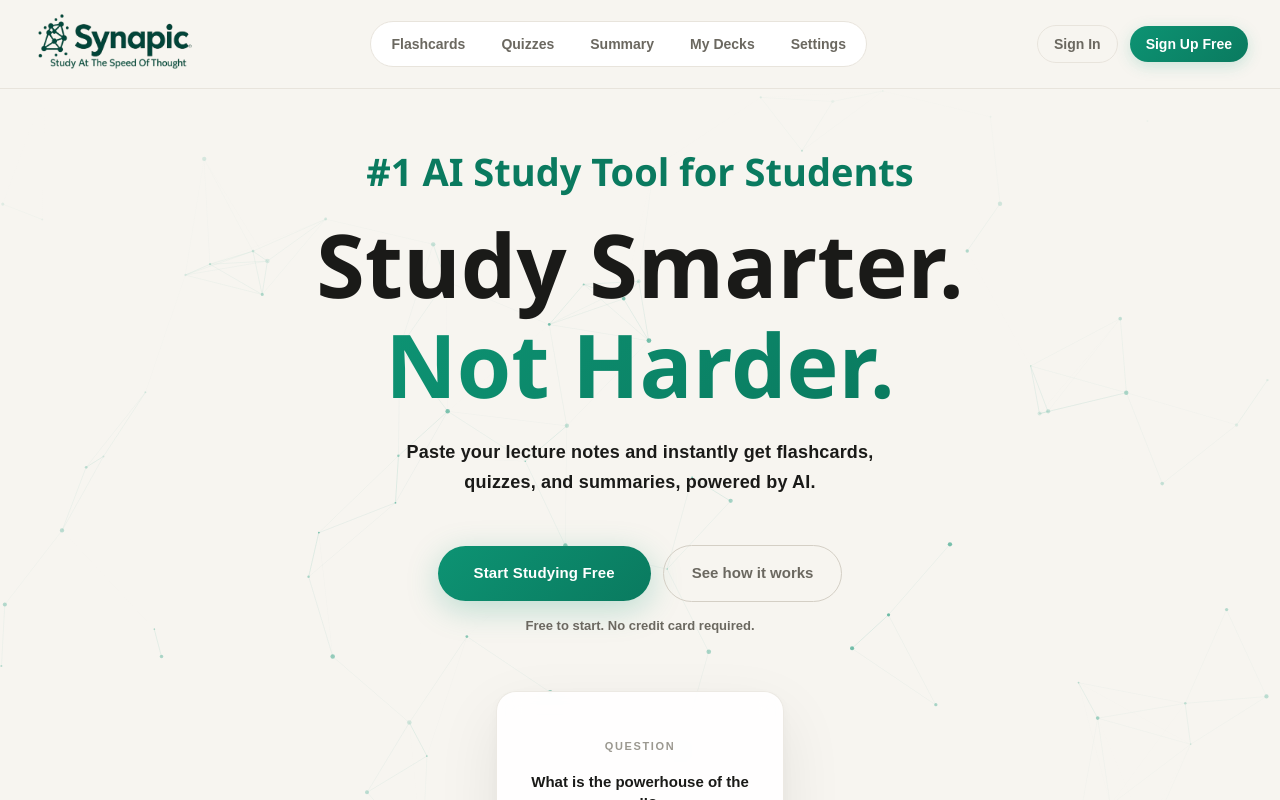
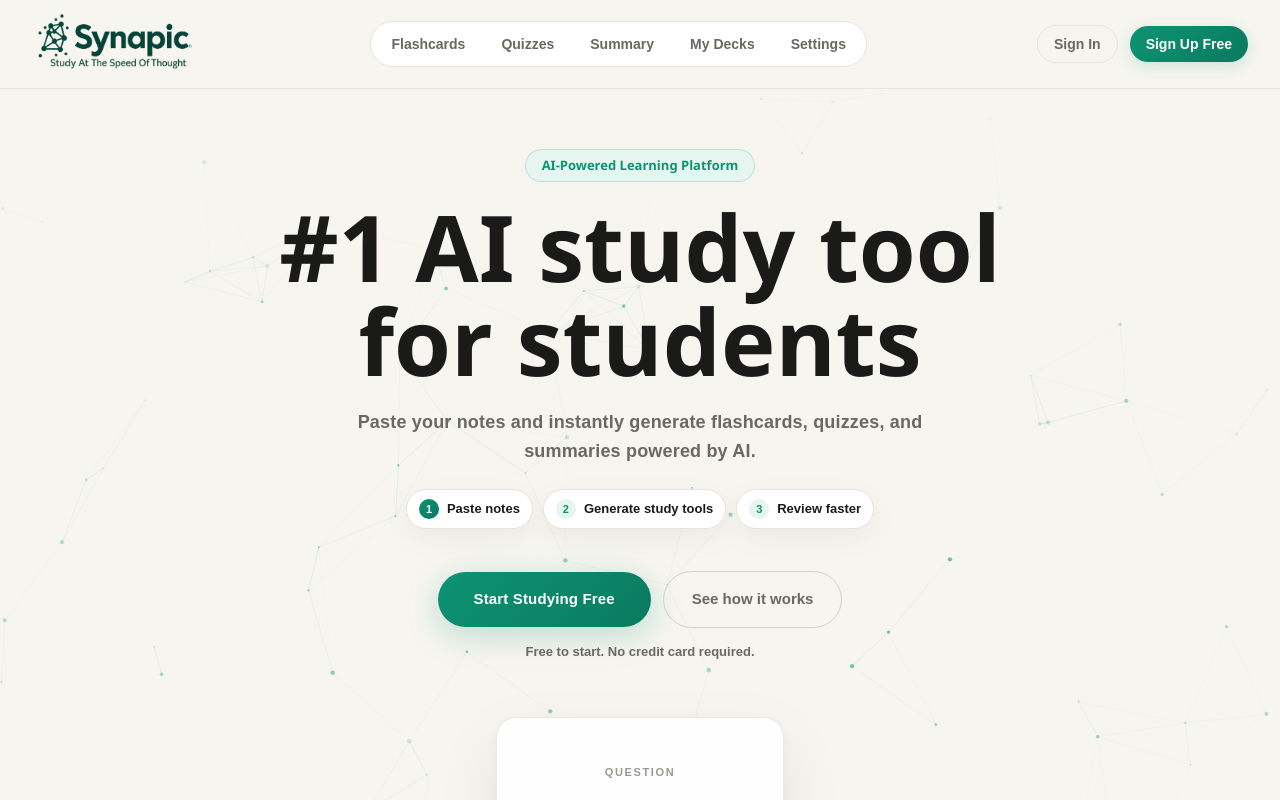
Before and after one commit to PlasmaAxe/Synapic---Your-AI-Study-Assistant, a React (Vite) app in the folder frontend/: page / in a window 1280 px wide. Shown: the top 800 px of the page. Built offline with nearby package versions, Linux system fonts and the light colour scheme.

Commit message:
Frontend update, styling, animations, more

```diff
--- a/frontend/src/App.jsx
+++ b/frontend/src/App.jsx
@@ -1,6 +1,6 @@
 import { useState, useEffect, useCallback, useRef } from 'react'
 import axios from 'axios'
-import { motion, AnimatePresence, useMotionValue, useSpring, useInView, useTransform } from 'framer-motion'
+import { motion, AnimatePresence, useMotionValue, useSpring, useInView, useTransform, useReducedMotion } from 'framer-motion'
 import synapicLogo from './assets/synapicLogo1.png'
 import { supabase } from './supabase'
 import Authentication from './Authentication'
@@ -99,6 +99,20 @@ const cardVariant = {
   transition: { duration: 0.3, ease: 'easeOut' }
 }
 
+const studyFlipTransition = {
+  type: 'spring',
+  stiffness: 150,
+  damping: 24,
+  mass: 0.75,
+}
+
+const cardSwapTransition = {
+  opacity: { duration: 0.16, ease: 'easeOut' },
+  y: { duration: 0.2, ease: [0.16, 1, 0.3, 1] },
+  scale: { duration: 0.2, ease: [0.16, 1, 0.3, 1] },
+  rotateY: studyFlipTransition,
+}
+
 // ── Cursor glow ───────────────────────────────────────────────
 // Renders a soft teal radial light that follows the mouse with spring lag
 function CursorGlow() {
@@ -374,6 +388,7 @@ function MockCard() {
 function Landing({ onEnter, onSelectTab, activeTab, onAuth, user, onSignOut }) {
   const scrollY = useMotionValue(0)
   const heroRef = useRef(null)
+  const whatSynapicDoesRef = useRef(null)
 
   // Parallax: hero content moves up slower than scroll
   useEffect(() => {
@@ -384,6 +399,13 @@ function Landing({ onEnter, onSelectTab, activeTab, onAuth, user, onSignOut }) {
 
   const heroY = useTransform(scrollY, [0, 600], [0, -120])
   const heroOpacity = useTransform(scrollY, [0, 620, 1080], [1, 1, 0])
+
+  const scrollToWhatSynapicDoes = () => {
+    whatSynapicDoesRef.current?.scrollIntoView({
+      behavior: 'smooth',
+      block: 'start',
+    })
+  }
 
   const features = [
     {
@@ -611,16 +633,19 @@ function Landing({ onEnter, onSelectTab, activeTab, onAuth, user, onSignOut }) {
             animate={{ opacity: 1, y: 0 }}
             transition={{ duration: 0.6, delay: 0.1 }}
             style={{
-              marginBottom: '26px',
-              maxWidth: '760px',
+              marginBottom: '18px',
+              padding: '9px 16px',
+              borderRadius: '999px',
+              background: C.accentLight,
+              border: `1px solid ${C.accent}30`,
               fontFamily: '"Segoe UI", Arial, Helvetica, sans-serif',
-              fontSize: 'clamp(22px, 3.4vw, 38px)',
+              fontSize: '13px',
               fontWeight: 800,
-              lineHeight: 1.16,
-              color: C.accentDark,
+              lineHeight: 1,
+              color: C.accent,
               letterSpacing: 0,
             }}>
-            #1 AI Study Tool for Students
+            AI-Powered Learning Platform
           </motion.div>
 
           {/* Headline */}
@@ -629,47 +654,71 @@ function Landing({ onEnter, onSelectTab, activeTab, onAuth, user, onSignOut }) {
             animate={{ opacity: 1, y: 0 }}
             transition={{ duration: 0.8, delay: 0.2, ease: [0.16, 1, 0.3, 1] }}
             style={{
-              fontSize: 'clamp(48px, 8vw, 88px)',
+              fontSize: 'clamp(46px, 7.8vw, 92px)',
               fontWeight: 850,
-              lineHeight: 1.04,
+              lineHeight: 1.02,
               letterSpacing: 0,
               color: C.text,
-              marginBottom: '8px',
+              maxWidth: '860px',
+              marginBottom: '20px',
               fontFamily: '"Segoe UI", Arial, Helvetica, sans-serif',
             }}>
-            Study Smarter.
-          </motion.h1>
-          <motion.h1
-            initial={{ opacity: 0, y: 24 }}
-            animate={{ opacity: 1, y: 0 }}
-            transition={{ duration: 0.8, delay: 0.3, ease: [0.16, 1, 0.3, 1] }}
-            style={{
-              fontSize: 'clamp(48px, 8vw, 88px)',
-              fontWeight: 850,
-              lineHeight: 1.04,
-              letterSpacing: 0,
-              fontFamily: '"Segoe UI", Arial, Helvetica, sans-serif',
-              background: C.accentGrad,
-              WebkitBackgroundClip: 'text',
-              WebkitTextFillColor: 'transparent',
-              marginBottom: '28px',
-            }}>
-            Not Harder.
+            #1 AI study tool for students
           </motion.h1>
 
           <motion.p
             initial={{ opacity: 0, y: 16 }}
             animate={{ opacity: 1, y: 0 }}
+            transition={{ duration: 0.7, delay: 0.35 }}
+            style={{
+              fontSize: '18px', color: C.textMuted,
+              maxWidth: '620px', lineHeight: 1.65,
+              marginBottom: '22px', letterSpacing: '0.01em',
+              fontWeight: 600,
+            }}>
+            Paste your notes and instantly generate flashcards, quizzes, and summaries powered by AI.
+          </motion.p>
+
+          <motion.div
+            initial={{ opacity: 0, y: 14 }}
+            animate={{ opacity: 1, y: 0 }}
             transition={{ duration: 0.7, delay: 0.45 }}
             style={{
-              fontSize: '18px', color: C.text,
-              maxWidth: '480px', lineHeight: 1.65,
-              marginBottom: '48px', letterSpacing: '0.01em',
-              fontWeight: 600,
-            }}>
-            Paste your lecture notes and instantly get flashcards, quizzes,
-            and summaries, powered by AI.
-          </motion.p>
+              display: 'flex',
+              gap: '10px',
+              flexWrap: 'wrap',
+              justifyContent: 'center',
+              marginBottom: '42px',
+            }}>
+            {['Paste notes', 'Generate study tools', 'Review faster'].map((step, idx) => (
+              <div key={step} style={{
+                display: 'flex',
+                alignItems: 'center',
+                gap: '8px',
+                padding: '9px 12px',
+                borderRadius: '999px',
+                background: C.bgCard,
+                border: `1px solid ${C.border}`,
+                boxShadow: `0 10px 30px ${C.text}0D`,
+              }}>
+                <span style={{
+                  width: '20px',
+                  height: '20px',
+                  borderRadius: '50%',
+                  background: idx === 0 ? C.accentGrad : C.accentLight,
+                  color: idx === 0 ? 'white' : C.accent,
+                  display: 'flex',
+                  alignItems: 'center',
+                  justifyContent: 'center',
+                  fontSize: '11px',
+                  fontWeight: 900,
+                }}>
+                  {idx + 1}
+                </span>
+                <span style={{ color: C.text, fontSize: '13px', fontWeight: 800 }}>{step}</span>
+              </div>
+            ))}
+          </motion.div>
 
           {/* CTA buttons */}
           <motion.div
@@ -690,7 +739,7 @@ function Landing({ onEnter, onSelectTab, activeTab, onAuth, user, onSignOut }) {
               }}>
               Start Studying Free
             </motion.button>
-            <button onClick={onEnter} style={{
+            <button onClick={scrollToWhatSynapicDoes} style={{
               padding: '16px 28px', borderRadius: '100px',
               background: 'transparent', border: `1.5px solid ${C.borderStrong}`,
               fontSize: '15px', fontWeight: 600, color: C.textMuted, cursor: 'pointer',
@@ -786,7 +835,7 @@ function Landing({ onEnter, onSelectTab, activeTab, onAuth, user, onSignOut }) {
       <div style={{ maxWidth: '1100px', margin: '0 auto', padding: '72px 40px 120px' }}>
 
         <ScrollReveal>
-          <div style={{ marginBottom: '72px', maxWidth: '600px' }}>
+          <div ref={whatSynapicDoesRef} style={{ marginBottom: '72px', maxWidth: '600px', scrollMarginTop: '96px' }}>
             <p style={{ fontSize: '11px', fontWeight: 700, letterSpacing: '0.15em', textTransform: 'uppercase', color: C.accent, marginBottom: '16px' }}>
               What Synapic does
             </p>
@@ -1072,9 +1121,28 @@ function Toast({ message, onClose }) {
       animate={{ opacity: 1, y: 0, scale: 1 }}
       exit={{ opacity: 0, y: 20, scale: 0.95 }}
       className="fixed bottom-6 right-6 px-5 py-3 rounded-2xl shadow-2xl text-sm font-medium z-50 flex items-center gap-3"
-      style={{ background: C.text, color: 'white', maxWidth: '320px' }}>
+      style={{
+        background: C.bgCard,
+        color: C.text,
+        border: `1px solid ${C.borderStrong}`,
+        boxShadow: `0 18px 50px rgba(0,0,0,0.22), 0 0 0 1px ${C.accent}12`,
+        maxWidth: '320px',
+      }}>
+      <span style={{
+        width: '9px',
+        height: '9px',
+        borderRadius: '50%',
+        background: C.accent,
+        boxShadow: `0 0 0 4px ${C.accent}20`,
+        flex: '0 0 auto',
+      }} />
       <span className="flex-1">{message}</span>
-        <button onClick={onClose} className="opacity-50 hover:opacity-100 text-lg leading-none">x</button>
+      <button
+        onClick={onClose}
+        className="opacity-60 hover:opacity-100 text-lg leading-none"
+        style={{ color: C.textMuted }}>
+        x
+      </button>
     </motion.div>
   )
 }
@@ -1156,6 +1224,7 @@ function UpgradePrompt({ onSignUp, onClose }) {
 
 // ── Main App ─────────────────────────────────────────────────
 export default function App() {
+  const shouldReduceMotion = useReducedMotion()
   const [page, setPage] = useState('landing')
   const [authMode, setAuthMode] = useState('signin')
   const [user, setUser] = useState(null)
@@ -1184,6 +1253,15 @@ export default function App() {
 
   C = darkMode ? DARK_THEME : LIGHT_THEME
 
+  const goToStudyCard = useCallback((nextCard) => {
+    if (nextCard === currentCard) return
+    setFlipped(prev => ({
+      ...prev,
+      [nextCard]: false,
+    }))
+    setCurrentCard(nextCard)
+  }, [currentCard])
+
   const [guestGenerations, setGuestGenerations] = useState(() => {
     const saved = localStorage.getItem('synapic_guest_generations')
     const parsed = saved ? parseInt(saved, 10) : 0
@@ -1217,8 +1295,8 @@ export default function App() {
   useEffect(() => {
     const handler = e => {
       if (flashcards.length === 0 || studyMode !== 'study') return
-      if (e.key === 'ArrowRight') setCurrentCard(i => Math.min(i + 1, flashcards.length - 1))
-      if (e.key === 'ArrowLeft') setCurrentCard(i => Math.max(i - 1, 0))
+      if (e.key === 'ArrowRight') goToStudyCard(Math.min(currentCard + 1, flashcards.length - 1))
+      if (e.key === 'ArrowLeft') goToStudyCard(Math.max(currentCard - 1, 0))
       if (e.key === ' ') {
         e.preventDefault()
         setFlipped(prev => ({ ...prev, [currentCard]: !prev[currentCard] }))
@@ -1226,7 +1304,7 @@ export default function App() {
     }
     window.addEventListener('keydown', handler)
     return () => window.removeEventListener('keydown', handler)
-  }, [flashcards, studyMode, currentCard])
+  }, [flashcards, studyMode, currentCard, goToStudyCard])
 
   // ── Guest generation helpers ──────────────────────────────
   const incrementGuestGenerations = () => {
@@ -1432,9 +1510,15 @@ export default function App() {
   }
 
   const subheadings = {
-    flashcards: 'Transform your dense lecture notes into interactive flashcards in seconds using our scholarly AI engine. Please note, more notes = more flashcards and longer generation time.',
+    flashcards: 'Transform your dense lecture notes into interactive flashcards in seconds using our scholarly AI engine.',
     quizzes: 'Transform your dense lecture notes into a multiple-choice quiz to test your knowledge.',
     summary: 'Transform your dense lecture notes into a clean, structured summary in seconds.',
+  }
+
+  const inputNotes = {
+    flashcards: 'More notes create more flashcards, so larger inputs take longer to generate.',
+    quizzes: 'More notes create more quiz questions, so larger inputs take longer to generate.',
+    summary: 'More notes create a longer summary, so larger inputs take longer to generate.',
   }
 
   const btnLabels = {
@@ -1544,6 +1628,19 @@ export default function App() {
                 {subheadings[tab]}
               </p>
 
+              {inputNotes[tab] && (
+                <div
+                  className="mb-5 rounded-2xl px-4 py-3 text-sm leading-relaxed"
+                  style={{
+                    background: darkMode ? 'rgba(251,191,36,0.12)' : '#FFF8E8',
+                    border: `1px solid ${C.warning}45`,
+                    color: darkMode ? '#FDE68A' : '#8A5A00',
+                  }}>
+                  <span className="font-bold">Generation note: </span>
+                  {inputNotes[tab]}
+                </div>
+              )}
+
               {/* Guest usage banner - matches Image 2 pill badge */}
               {!user && (
                 <motion.div
@@ -1738,16 +1835,17 @@ export default function App() {
                       {flashcards.map((card, i) => (
                         <motion.div key={i} variants={cardVariant}
                           onClick={() => setFlipped(p => ({ ...p, [i]: !p[i] }))}
-                          whileHover={{ scale: 1.03, boxShadow: '0 8px 32px rgba(0,0,0,0.1)' }}
-                          style={{ perspective: '600px' }}>
+                          whileHover={shouldReduceMotion ? {} : { y: -2, boxShadow: '0 8px 24px rgba(0,0,0,0.08)' }}
+                          style={{ perspective: '900px' }}>
                           <motion.div
                             animate={{ rotateY: flipped[i] ? 180 : 0 }}
-                            transition={{ duration: 0.5, ease: 'easeInOut' }}
+                            transition={shouldReduceMotion ? { duration: 0 } : studyFlipTransition}
                             style={{
                               transformStyle: 'preserve-3d',
                               position: 'relative',
                               minHeight: '144px',
                               cursor: 'pointer',
+                              willChange: 'transform',
                             }}>
                             {/* Front */}
                             <div style={{
@@ -1757,6 +1855,7 @@ export default function App() {
                               background: C.bgCard,
                               border: `1px solid ${C.border}`,
                               borderRadius: '16px',
+                              boxShadow: '0 2px 10px rgba(0,0,0,0.035)',
                               padding: '24px',
                               display: 'flex',
                               flexDirection: 'column',
@@ -1774,7 +1873,8 @@ export default function App() {
                               WebkitBackfaceVisibility: 'hidden',
                               transform: 'rotateY(180deg)',
                               position: 'absolute', inset: 0,
-                              background: C.accentGrad,
+                              background: C.accentLight,
+                              border: `1px solid ${C.accent}45`,
                               borderRadius: '16px',
                               padding: '24px',
                               display: 'flex',
@@ -1782,9 +1882,9 @@ export default function App() {
                               justifyContent: 'space-between',
                             }}>
                               <p className="text-xs uppercase tracking-widest font-semibold"
-                                style={{ color: 'rgba(255,255,255,0.6)' }}>Answer</p>
-                              <p className="text-sm font-medium leading-relaxed text-white">{card.answer}</p>
-                              <p className="text-xs" style={{ color: 'rgba(255,255,255,0.4)' }}>Click to flip back</p>
+                                style={{ color: C.accent }}>Answer</p>
+                              <p className="text-sm font-medium leading-relaxed" style={{ color: C.text }}>{card.answer}</p>
+                              <p className="text-xs" style={{ color: C.textLight }}>Click to flip back</p>
                             </div>
                           </motion.div>
                         </motion.div>
@@ -1815,10 +1915,31 @@ export default function App() {
 
                       {/* Big card with 3D flip */}
                       <div style={{ perspective: '1200px' }} className="w-full max-w-2xl mb-6">
+                        <AnimatePresence mode="wait" initial={false}>
+                          <motion.div
+                            key={currentCard}
+                            initial={shouldReduceMotion ? false : { opacity: 0, y: 8, scale: 0.995 }}
+                            animate={{ opacity: 1, y: 0, scale: 1 }}
+                            exit={shouldReduceMotion ? { opacity: 0 } : { opacity: 0, y: -6, scale: 0.995 }}
+                            transition={shouldReduceMotion ? { duration: 0 } : {
+                              opacity: cardSwapTransition.opacity,
+                              y: cardSwapTransition.y,
+                              scale: cardSwapTransition.scale,
+                            }}
+                            style={{
+                              position: 'relative',
+                              minHeight: '280px',
+                              willChange: 'transform',
+                            }}>
                             <motion.div
                               animate={{ rotateY: flipped[currentCard] ? 180 : 0 }}
-                          transition={{ duration: 0.55, ease: 'easeInOut' }}
-                          style={{ transformStyle: 'preserve-3d', position: 'relative', minHeight: '280px' }}>
+                              transition={shouldReduceMotion ? { duration: 0 } : studyFlipTransition}
+                              style={{
+                                transformStyle: 'preserve-3d',
+                                position: 'absolute',
+                                inset: 0,
+                                willChange: 'transform',
+                              }}>
                               {/* Front */}
                               <div
                                 onClick={() => setFlipped(p => ({ ...p, [currentCard]: !p[currentCard] }))}
@@ -1829,7 +1950,7 @@ export default function App() {
                                   background: C.bgCard,
                                   border: `1px solid ${C.border}`,
                                   borderRadius: '24px',
-                              boxShadow: '0 4px 24px rgba(0,0,0,0.06)',
+                                  boxShadow: '0 8px 28px rgba(0,0,0,0.055)',
                                   cursor: 'pointer',
                                   display: 'flex',
                                   flexDirection: 'column',
@@ -1838,7 +1959,9 @@ export default function App() {
                                   padding: '48px',
                                   textAlign: 'center',
                                 }}>
-                            <p className="text-xl font-bold leading-relaxed mb-6"
+                                <p className="text-xs uppercase tracking-widest mb-5 font-semibold"
+                                  style={{ color: C.textLight }}>Question</p>
+                                <p className="text-xl font-bold leading-relaxed"
                                   style={{ color: C.text }}>
                                   {flashcards[currentCard].question}
                                 </p>
@@ -1851,9 +1974,10 @@ export default function App() {
                                   WebkitBackfaceVisibility: 'hidden',
                                   transform: 'rotateY(180deg)',
                                   position: 'absolute', inset: 0,
-                              background: C.accentGrad,
+                                  background: C.accentLight,
+                                  border: `1px solid ${C.accent}55`,
                                   borderRadius: '24px',
-                              boxShadow: `0 20px 60px ${C.accent}30`,
+                                  boxShadow: '0 8px 28px rgba(0,0,0,0.055)',
                                   cursor: 'pointer',
                                   display: 'flex',
                                   flexDirection: 'column',
@@ -1862,13 +1986,15 @@ export default function App() {
                                   padding: '48px',
                                   textAlign: 'center',
                                 }}>
-                            <p className="text-xs uppercase tracking-widest mb-4 font-semibold"
-                              style={{ color: 'rgba(255,255,255,0.6)' }}>Answer</p>
-                            <p className="text-xl font-bold text-white leading-relaxed">
+                                <p className="text-xs uppercase tracking-widest mb-5 font-semibold"
+                                  style={{ color: C.accent }}>Answer</p>
+                                <p className="text-xl font-bold leading-relaxed" style={{ color: C.text }}>
                                   {flashcards[currentCard].answer}
                                 </p>
                               </div>
                             </motion.div>
+                          </motion.div>
+                        </AnimatePresence>
                       </div>
 
                       {/* Previous / Next - matches Image 3 */}
@@ -1882,15 +2008,15 @@ export default function App() {
                       </div>
 
                       <div className="flex gap-3">
-                        <motion.button whileHover={{ scale: 1.03 }} whileTap={{ scale: 0.97 }}
-                          onClick={() => { setFlipped({}); setCurrentCard(i => Math.max(i - 1, 0)) }}
+                        <motion.button whileHover={shouldReduceMotion ? {} : { y: -1 }} whileTap={shouldReduceMotion ? {} : { scale: 0.98 }}
+                          onClick={() => goToStudyCard(Math.max(currentCard - 1, 0))}
                           disabled={currentCard === 0}
                           className="flex items-center gap-2 px-6 py-3 rounded-full text-sm font-semibold transition-all disabled:opacity-30"
                           style={{ background: C.bgCard, color: C.text, border: `1px solid ${C.border}` }}>
                           Previous
                         </motion.button>
-                        <motion.button whileHover={{ scale: 1.03 }} whileTap={{ scale: 0.97 }}
-                          onClick={() => { setFlipped({}); setCurrentCard(i => Math.min(i + 1, flashcards.length - 1)) }}
+                        <motion.button whileHover={shouldReduceMotion ? {} : { y: -1 }} whileTap={shouldReduceMotion ? {} : { scale: 0.98 }}
+                          onClick={() => goToStudyCard(Math.min(currentCard + 1, flashcards.length - 1))}
                           disabled={currentCard === flashcards.length - 1}
                           className="flex items-center gap-2 px-6 py-3 rounded-full text-sm font-bold text-white transition-all disabled:opacity-30"
                           style={{ background: C.accentGrad }}>
```
Lines whose indentation alone changed are shown as unchanged.
